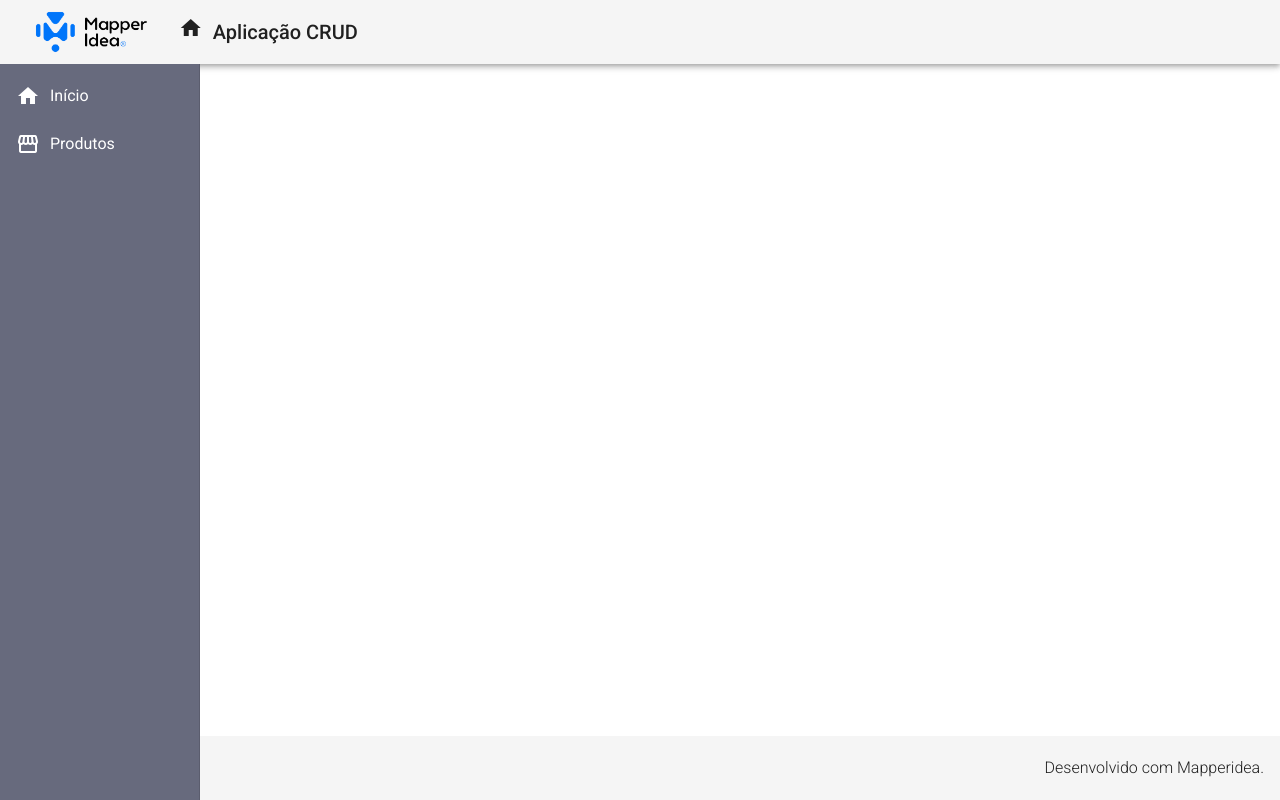
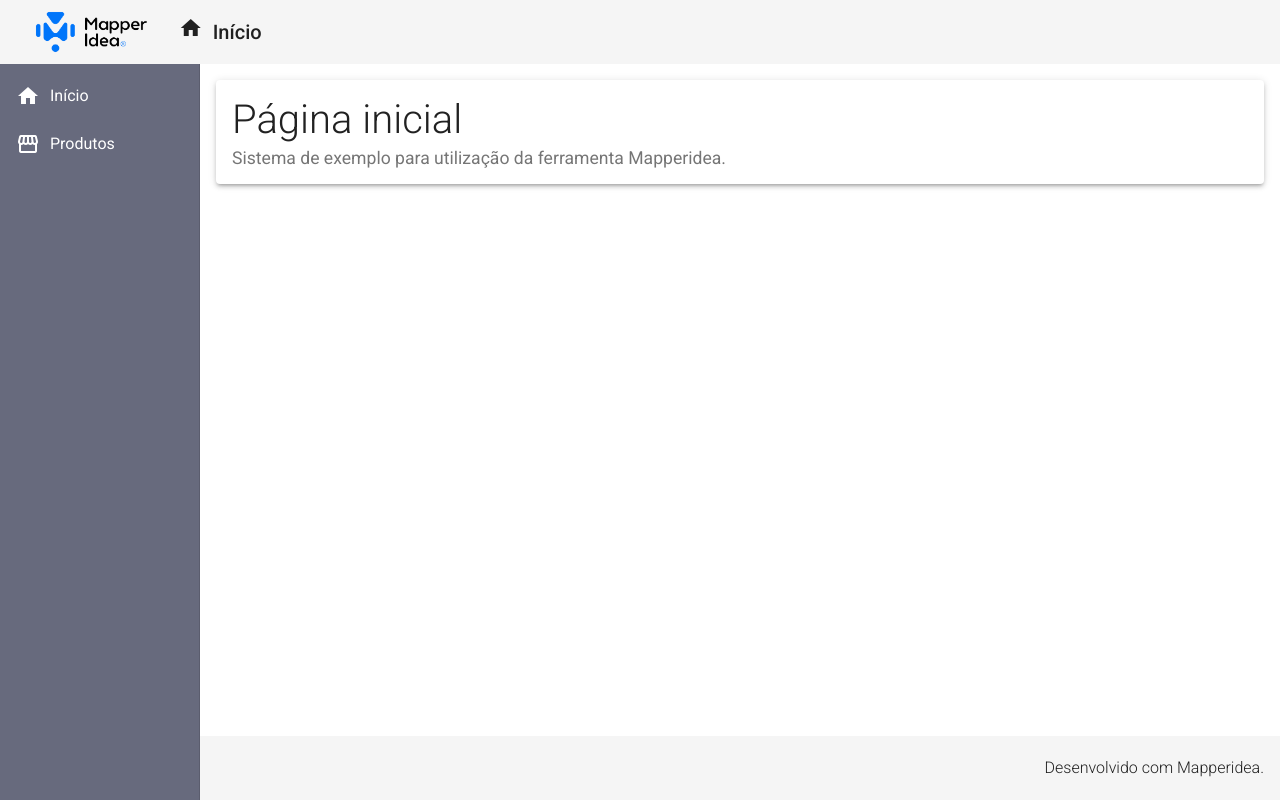
Before and after one commit to jonasmapperideia/projeto-inova, an Angular app in the folder frontend/: page / in a window 1280 px wide. Built offline with nearby package versions, Linux system fonts and the light colour scheme.

Commit message:
feat: Implementado tratamento de rotas do sistema.

```diff
--- a/frontend/src/app/app-routing.module.ts
+++ b/frontend/src/app/app-routing.module.ts
@@ -1,8 +1,18 @@
 import { NgModule } from '@angular/core';
 import { Routes, RouterModule } from '@angular/router';
 
+import { HomeComponent } from './views/home/home.component';
+import { ProductCrudComponent } from './views/product-crud/product-crud.component';
 
-const routes: Routes = [];
+const routes: Routes = [
+  {
+    path: "",
+    component: HomeComponent
+  }, {
+    path: "products",
+    component: ProductCrudComponent
+  }
+];
 
 @NgModule({
   imports: [RouterModule.forRoot(routes)],
--- a/frontend/src/app/components/template/header/header.component.html
+++ b/frontend/src/app/components/template/header/header.component.html
@@ -1,6 +1,6 @@
 <mat-toolbar class="header mat-elevation-z4">
     <span>
-        <a>
+        <a routerLink="/">
             <img class="logo" src="assets/img/logo.png" alt="Logo">
         </a>
     </span>
@@ -9,7 +9,7 @@
             <i class="material-icons">
                 home
             </i>
-            Aplicação CRUD
+            Início
         </a>
     </span>
 </mat-toolbar>
--- a/frontend/src/app/components/template/nav/nav.component.html
+++ b/frontend/src/app/components/template/nav/nav.component.html
@@ -1,13 +1,13 @@
 <mat-sidenav-container class="container">
     <mat-sidenav class="sidenav" mode="side" opened fixedInViewport="true" fixedTopGap="64">
         <mat-nav-list class="nav-list">
-            <a mat-list-item>
+            <a mat-list-item routerLink="/">
                 <i class="material-icons">
                     home
                 </i>
                 Início
             </a>
-            <a mat-list-item>
+            <a mat-list-item routerLink="/products">
                 <i class="material-icons">
                     storefront
                 </i>
@@ -15,4 +15,7 @@
             </a>
         </mat-nav-list>
     </mat-sidenav>
+    <mat-sidenav-content class="content">
+        <router-outlet></router-outlet>
+    </mat-sidenav-content>
 </mat-sidenav-container>
```
